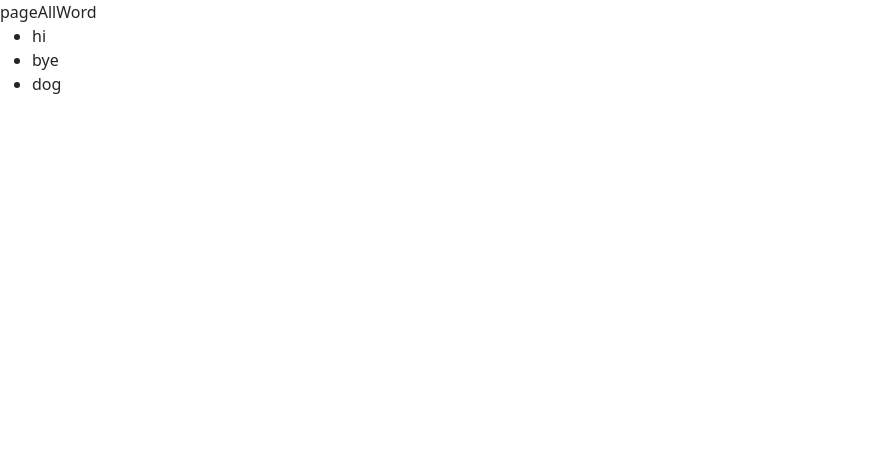
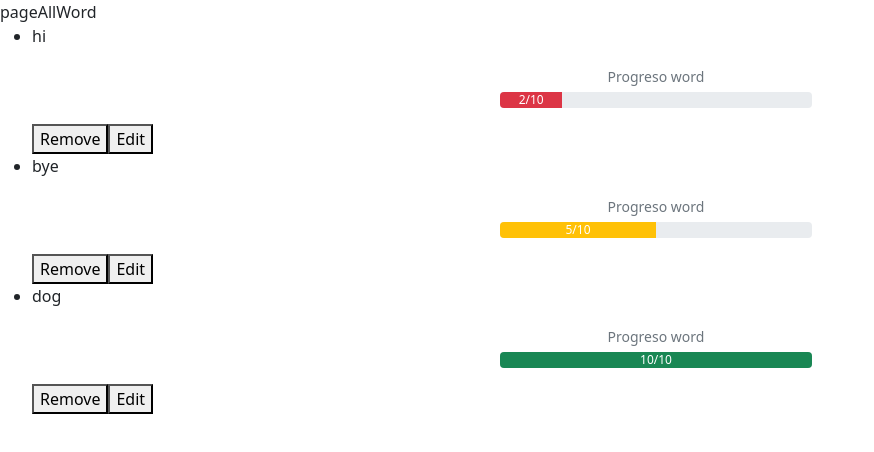
Before and after one commit to Lopez089/wordEnglish, a Next.js app: page /allword in a window 1280 px wide. Shown: the top 452 px of the page, without its empty margins (0-874 px from the left). Built offline with nearby package versions, Linux system fonts and the light colour scheme.

Commit message:
style: lint fix

```diff
--- a/components/button.js
+++ b/components/button.js
@@ -5,8 +5,8 @@ const ButtonOnclick = ({ children, handleClick, disabled }) => {
     <Button
       {...disabled || null}
       onClick={
-      handleClick ? (e) => handleClick(e) : null
-}
+        handleClick ? (e) => handleClick(e) : null
+      }
     >{children}
     </Button>
   )
--- a/container/allWordContainer/allWordContainer.jsx
+++ b/container/allWordContainer/allWordContainer.jsx
@@ -1,10 +1,18 @@
+import { ItemListWord } from '../../components/itemListWord'
+
 export const AllWordContainer = ({ words }) => {
   return (
     <ul aria-label='words-heading'>
       {
         words.map(word => {
           return (
-						<li key={word.key}>{word.wordEnglish}</li>
+            <ItemListWord
+              key={word.key}
+              word={word.wordEnglish}
+              count={word.count}
+              handleRemove={() => console.log('remove')}
+              handleEdit={() => console.log('edit')}
+            />
           )
         })
       }
--- a/package.json
+++ b/package.json
@@ -6,7 +6,8 @@
     "dev": "next dev",
     "build": "next build",
     "start": "next start",
-    "eslint": "standard --fix",
+    "eslint": "standard",
+    "eslint:fix": "standard --fix",
     "test": "jest --watch"
   },
   "dependencies": {
--- a/pages/allword.js
+++ b/pages/allword.js
@@ -5,20 +5,22 @@ export const words = [
   {
     wordSpanish: 'hola',
     wordEnglish: 'hi',
-		id: '9737392'
+    id: '9737392',
+    count: 2
   },
   {
     wordSpanish: 'adios',
     wordEnglish: 'bye',
-		id: '97378768'
+    id: '97378768',
+    count: 5
   },
   {
     wordSpanish: 'perro',
     wordEnglish: 'dog',
-		id: '923423492'
+    id: '923423492',
+    count: 10
   }
 ]
-
 
 const Home = () => {
   return (
--- a/util/util.js
+++ b/util/util.js
@@ -2,13 +2,11 @@ import firebase from 'firebase/app'
 import 'firebase/firestore'
 
 export const calculateProgress = (wordLength, totalNumberWord) => {
-
   return ((100 * totalNumberWord) / wordLength)
-
 
   // const woldMissing = (totalNumberWord - wordLength)
   // const calculate = (woldMissing / totalNumberWord) * 100
-  //return calculate
+  // return calculate
 }
 
 export const wordNextEnd = (word) => {
@@ -24,7 +22,6 @@ export const handleOnchage = (e, setWordSpanish) => {
 
 export const handleCheck = async (wordSpanish, word, showWord, setMessage, setNewStateWord, setShowWord, setWord, newStateWord) => {
   if (wordSpanish === word[showWord].data.spanish) {
-
     const message = {
       type: 'success',
       message: '✔️ Palabra correcta',
@@ -54,7 +51,6 @@ export const handleCheck = async (wordSpanish, word, showWord, setMessage, setNe
 
     setShowWord(0)
   } else {
-
     const message = {
       type: 'danger',
       message: '❌ icorecto la palacra corecta es',
@@ -104,32 +100,29 @@ export const handleshowTooltip = (setshowTooltip, setHasPushTooltip) => {
 }
 
 const randomNumber = (min, max) => {
-  return Math.floor((Math.random() * (max - min + 1)) + min);
-
+  return Math.floor((Math.random() * (max - min + 1)) + min)
 }
 
 export const newArray = (userSelect, array) => {
-  let inicialArray = array
+  const inicialArray = array
 
   // devolver todo el array si hay menos elemento de los que el usuario pide
   if (inicialArray.length <= userSelect) { return inicialArray }
 
   // el array que retornar
-  let newArray = []
+  const newArray = []
 
   // for de los elemento y extraemos random
   for (let b = 0; (b < userSelect); b++) {
-
     // tener un numero random desde 1 a el numero que tien el array inicial
 
-    let numberRandom = randomNumber(0, inicialArray.length - 1)
+    const numberRandom = randomNumber(0, inicialArray.length - 1)
 
     // push elemento select to newarray
     newArray.push(inicialArray[numberRandom])
 
     // extraer elemento
     const elemetExtract = inicialArray.splice(numberRandom, 1)
-
   }
 
   return newArray
```
Also changed, not shown: components/message.js (+4 -4 lines), components/practiceWord.js (+2 -9 lines), hooks/useWordPractice.js (+1 -6 lines). Lines whose indentation alone changed are shown as unchanged.
